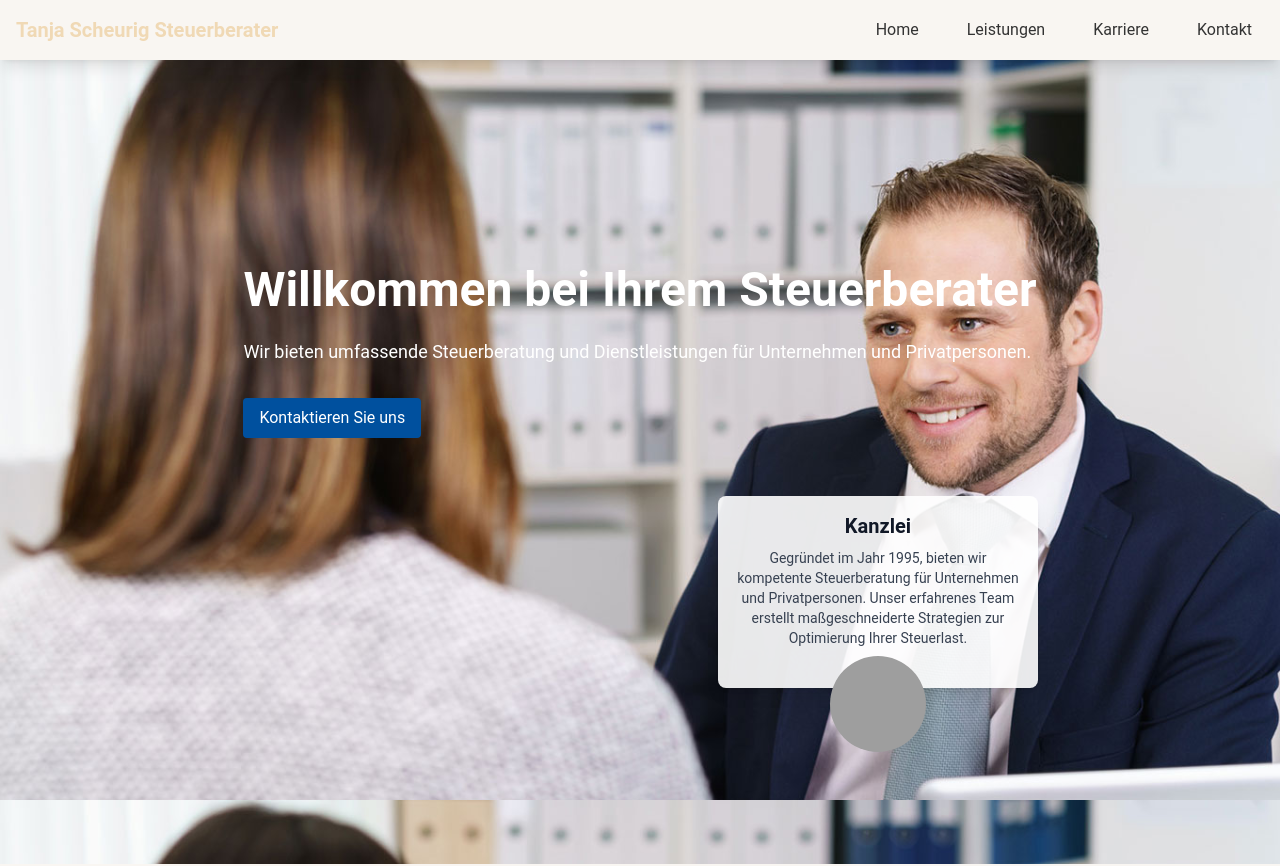
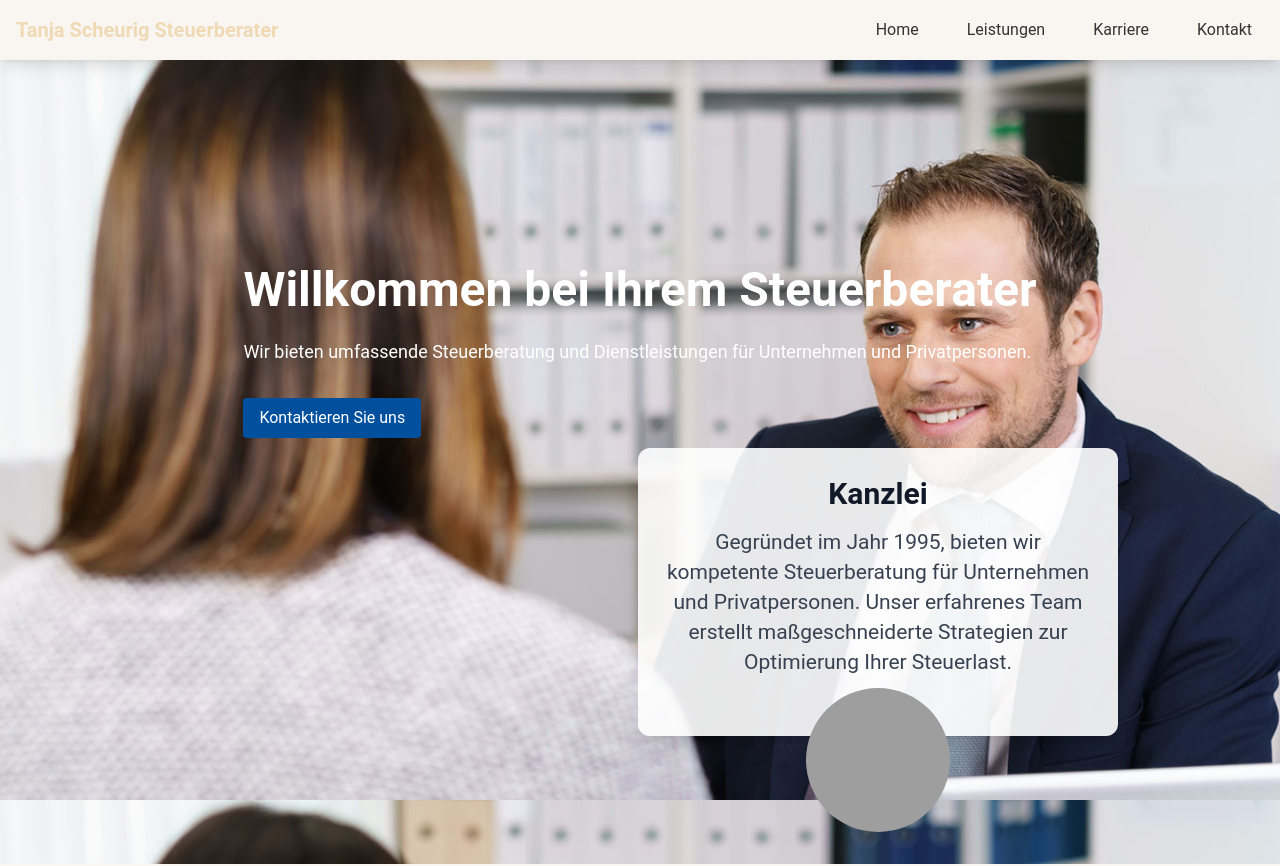
Before and after one commit to normanscrg/steuerbuero_web, a Next.js app: page / in a window 1280 px wide. Shown: the top 866 px of the page. Built offline with nearby package versions, Linux system fonts and the light colour scheme; grey boxes are pictures that could not be loaded.

Commit message:
Update kontakt

```diff
--- a/src/app/page.tsx
+++ b/src/app/page.tsx
@@ -22,8 +22,8 @@ const HomePage = () => {
         </Link>
       </div>
 
-      {/* Kanzlei Card - Positioned at 60% from the top and 60% from the left */}
-      <div className="absolute top-[70%] left-[80%] transform -translate-x-1/2 -translate-y-1/2 bg-white bg-opacity-90 text-gray-900 p-4 rounded-lg shadow-lg w-80 h-48 flex flex-col justify-between transition-transform duration-300 hover:scale-105 hover:shadow-xl">
+      {/* Kanzlei Card - Positioned at 70% from the top and 80% from the left, scaled 150% */}
+      <div className="absolute top-[70%] left-[80%] transform scale-150 -translate-x-1/2 -translate-y-1/2 bg-white bg-opacity-90 text-gray-900 p-4 rounded-lg shadow-lg w-80 h-48 flex flex-col justify-between transition-transform duration-300 hover:scale-[1.55] hover:shadow-xl">
         <div>
           <h2 className="text-xl font-semibold mb-2 text-center">Kanzlei</h2>
           <p className="text-sm text-gray-700 mb-2 text-center">
```
